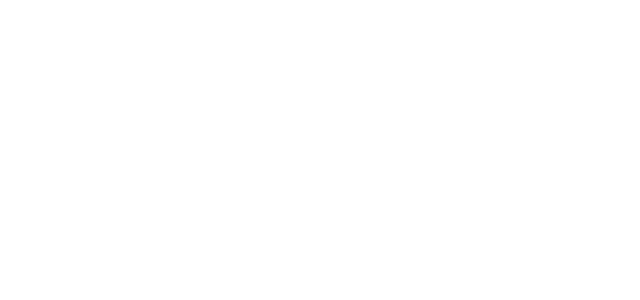
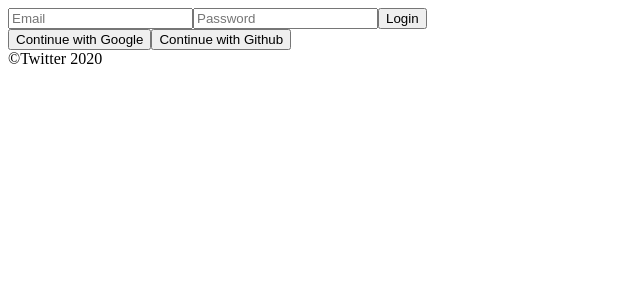
Before and after one commit to zue-dev/twitter, a React (Create React App) app: page / in a window 1280 px wide. Shown: the top 300 px of the page, without its empty margins (0-640 px from the left). Built offline with nearby package versions, Linux system fonts and the light colour scheme; no server answers.

Commit message:
feat: 로그인화면 작업중

```diff
--- /dev/null
+++ b/jsconfig.json
@@ -0,0 +1,6 @@
+{
+	"compilerOptions": {
+		"baseUrl": "src"
+	},
+	"include": ["src"]
+}
--- a/src/App.js
+++ /dev/null
@@ -1,5 +0,0 @@
-function App() {
-	return <div></div>;
-}
-
-export default App;
--- /dev/null
+++ b/src/components/App.js
@@ -0,0 +1,16 @@
+import { useState } from 'react';
+import AppRouter from 'components/Router';
+import { authService } from 'firebaseInstance';
+
+function App() {
+	const [isLoggedIn, setLoggedIn] = useState(authService.currentUser);
+
+	return (
+		<>
+			<AppRouter isLoggedIn={isLoggedIn} />
+			<footer>&copy;Twitter {new Date().getFullYear()}</footer>
+		</>
+	);
+}
+
+export default App;
--- /dev/null
+++ b/src/components/Router.js
@@ -0,0 +1,32 @@
+import React from 'react';
+import { HashRouter as Router, Route, Switch } from 'react-router-dom';
+import Auth from 'routes/Auth';
+import Home from 'routes/Home';
+import Profile from 'routes/Profile';
+import EditProfile from 'routes/EditProfile';
+
+export default ({ isLoggedIn }) => {
+	return (
+		<Router>
+			<Switch>
+				{isLoggedIn ? (
+					<>
+						<Route exact path="/">
+							<Home />
+						</Route>
+						<Route path="/profile">
+							<Profile />
+						</Route>
+						<Route path="/edit-profile">
+							<EditProfile />
+						</Route>
+					</>
+				) : (
+					<Route exact path="/">
+						<Auth />
+					</Route>
+				)}
+			</Switch>
+		</Router>
+	);
+};
--- /dev/null
+++ b/src/firebaseInstance.js
@@ -0,0 +1,16 @@
+import * as firebase from 'firebase/app';
+import 'firebase/auth';
+
+const firebaseConfig = {
+	apiKey: process.env.REACT_APP_API_KEY,
+	authDomain: process.env.REACT_APP_AUTH_DOMAIN,
+	databaseURL: process.env.REACT_APP_DATABASE_URL,
+	projectId: process.env.REACT_APP_PROJECT_ID,
+	storageBucket: process.env.REACT_APP_STORAGE_BUCKET,
+	messagingSenderId: process.env.REACT_APP_MESSAGEING_SENDER_ID,
+	appId: process.env.REACT_APP_APP_ID
+};
+
+firebase.default.initializeApp(firebaseConfig);
+
+export const authService = firebase.default.auth();
--- a/src/index.js
+++ b/src/index.js
@@ -1,6 +1,6 @@
 import React from 'react';
 import ReactDOM from 'react-dom';
-import App from './App';
+import App from 'components/App';
 
 ReactDOM.render(
 	<React.StrictMode>
--- /dev/null
+++ b/src/routes/Auth.js
@@ -0,0 +1,51 @@
+import React, { useState } from 'react';
+
+function Auth() {
+	const [email, setEmail] = useState('');
+	const [password, setPassword] = useState('');
+
+	function onChange(e) {
+		const {
+			target: { name, value }
+		} = e;
+		if (name === 'email') {
+			setEmail(value);
+		} else if(name === "password") {
+			setPassword(value)
+		}
+	}
+
+	function onSubmit(e) {
+		e.preventDefault();
+	}
+
+	return (
+		<div>
+			<form onSubmit={onSubmit}>
+				<input
+					name="email"
+					type="text"
+					placeholder="Email"
+					value={email}
+					onChange={onChange}
+					required
+				/>
+				<input
+					name="password"
+					type="password"
+					placeholder="Password"
+					value={password}
+					onChange={onChange}
+					required
+				/>
+				<input type="submit" value="Login" />
+			</form>
+			<div>
+				<button>Continue with Google</button>
+				<button>Continue with Github</button>
+			</div>
+		</div>
+	);
+}
+
+export default Auth;
--- /dev/null
+++ b/src/routes/EditProfile.js
@@ -0,0 +1,7 @@
+import React from 'react';
+
+function EditProfile() {
+	return <span>EditProfile</span>;
+}
+
+export default EditProfile;
--- /dev/null
+++ b/src/routes/Home.js
@@ -0,0 +1,7 @@
+import React from 'react';
+
+function Home() {
+	return <span>Home</span>;
+}
+
+export default Home;
--- /dev/null
+++ b/src/routes/Profile.js
@@ -0,0 +1,7 @@
+import React from 'react';
+
+function Profile() {
+	return <span>Profile</span>;
+}
+
+export default Profile;
```
Also changed, not shown: package.json (+11 -1 lines), 2 other files (tests, documents, lock files or other folders).
